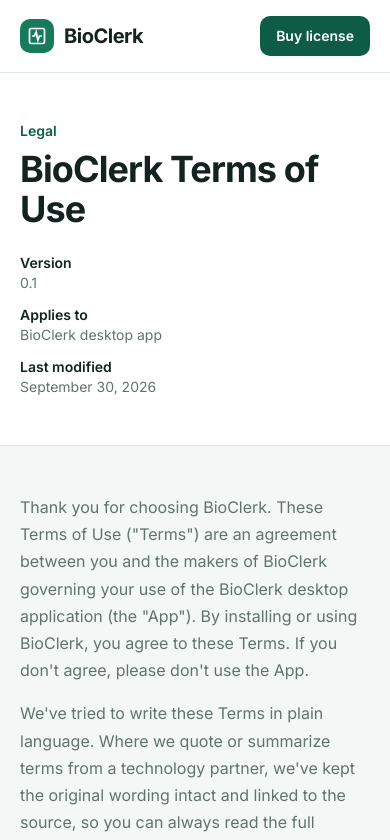
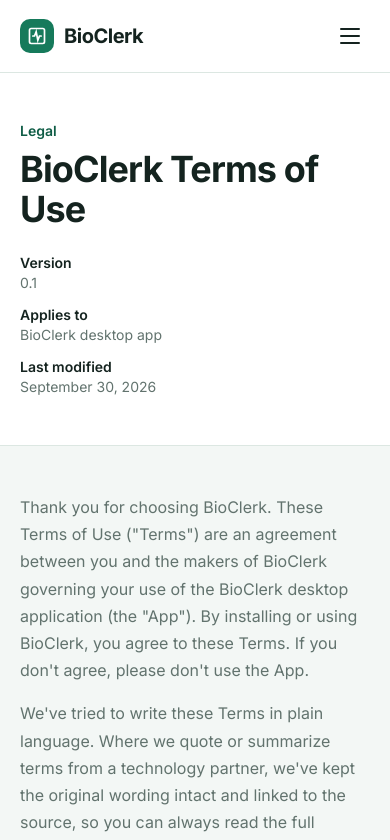
Before and after one commit to Oreoluwaibk/bioclerk, a Next.js app: page /terms in a window 390 px wide. Shown: the top 840 px of the page. Built offline with nearby package versions, Linux system fonts and the light colour scheme.

Commit message:
add hamburger icon

```diff
--- a/components/site-header.tsx
+++ b/components/site-header.tsx
@@ -2,7 +2,7 @@
 
 import Link from "next/link";
 import { usePathname } from "next/navigation";
-import { useEffect, useState } from "react";
+import { useEffect, useId, useState } from "react";
 import { BrandLogo } from "./brand-logo";
 
 const links = [
@@ -25,6 +25,28 @@
   return false;
 }
 
+function MenuIcon({ open }: { open: boolean }) {
+  return (
+    <span className="relative block h-4 w-5" aria-hidden>
+      <span
+        className={`absolute left-0 block h-0.5 w-5 rounded-full transition-all duration-200 ${
+          open ? "top-1/2 -translate-y-1/2 rotate-45" : "top-0"
+        } bg-current`}
+      />
+      <span
+        className={`absolute left-0 top-1/2 block h-0.5 w-5 -translate-y-1/2 rounded-full bg-current transition-all duration-200 ${
+          open ? "opacity-0" : "opacity-100"
+        }`}
+      />
+      <span
+        className={`absolute left-0 block h-0.5 w-5 rounded-full transition-all duration-200 ${
+          open ? "top-1/2 -translate-y-1/2 -rotate-45" : "bottom-0"
+        } bg-current`}
+      />
+    </span>
+  );
+}
+
 export function SiteHeader({
   variant = "default",
 }: {
@@ -32,6 +54,8 @@
 }) {
   const pathname = usePathname() ?? "/";
   const [hash, setHash] = useState("");
+  const [menuOpen, setMenuOpen] = useState(false);
+  const menuId = useId();
   const isSolid = variant === "solid";
 
   useEffect(() => {
@@ -41,6 +65,47 @@
     return () => window.removeEventListener("hashchange", syncHash);
   }, [pathname]);
 
+  useEffect(() => {
+    setMenuOpen(false);
+  }, [pathname]);
+
+  useEffect(() => {
+    if (!menuOpen) return;
+    const onKeyDown = (event: KeyboardEvent) => {
+      if (event.key === "Escape") setMenuOpen(false);
+    };
+    document.addEventListener("keydown", onKeyDown);
+    document.body.style.overflow = "hidden";
+    return () => {
+      document.removeEventListener("keydown", onKeyDown);
+      document.body.style.overflow = "";
+    };
+  }, [menuOpen]);
+
+  const handleNavClick = (href: string) => {
+    if (href.includes("#")) {
+      setHash(`#${href.split("#")[1]}`);
+    } else {
+      setHash("");
+    }
+    setMenuOpen(false);
+  };
+
+  const linkClass = (active: boolean, mobile = false) => {
+    if (mobile) {
+      return active
+        ? "bg-brand-soft font-semibold text-brand-deep"
+        : "text-foreground hover:bg-brand-soft/60";
+    }
+    return active
+      ? isSolid
+        ? "font-semibold text-brand-deep"
+        : "font-semibold text-white"
+      : isSolid
+        ? "text-muted hover:text-foreground"
+        : "text-sidebar-muted hover:text-white";
+  };
+
   return (
     <header
       className={`sticky top-0 z-50 border-b ${
@@ -49,8 +114,9 @@
           : "border-transparent bg-sidebar/80 backdrop-blur-md"
       }`}
     >
-      <div className="mx-auto flex h-[72px] w-full max-w-6xl items-center justify-between px-5 sm:px-8">
+      <div className="mx-auto flex h-[72px] w-full max-w-6xl items-center justify-between gap-3 px-5 sm:px-8">
         <BrandLogo tone={isSolid ? "dark" : "light"} />
+
         <nav className="hidden items-center gap-7 md:flex" aria-label="Primary">
           {links.map((link) => {
             const active = isActive(link.match, pathname, hash);
@@ -59,22 +125,8 @@
                 key={link.href}
                 href={link.href}
                 aria-current={active ? "page" : undefined}
-                onClick={() => {
-                  if (link.href.includes("#")) {
-                    setHash(`#${link.href.split("#")[1]}`);
-                  } else {
-                    setHash("");
-                  }
-                }}
-                className={`relative text-sm font-medium transition-colors ${
-                  active
-                    ? isSolid
-                      ? "font-semibold text-brand-deep"
-                      : "font-semibold text-white"
-                    : isSolid
-                      ? "text-muted hover:text-foreground"
-                      : "text-sidebar-muted hover:text-white"
-                }`}
+                onClick={() => handleNavClick(link.href)}
+                className={`relative text-sm font-medium transition-colors ${linkClass(active)}`}
               >
                 {link.label}
                 {active ? (
@@ -87,10 +139,11 @@
             );
           })}
         </nav>
-        <div className="flex items-center gap-3">
+
+        <div className="flex items-center gap-2 sm:gap-3">
           <a
             href="mailto:support.bioclerk@gmail.com"
-            className={`hidden text-sm font-semibold sm:inline ${
+            className={`hidden text-sm font-semibold md:inline ${
               isSolid
                 ? "text-brand-deep"
                 : "text-sidebar-muted hover:text-white"
@@ -100,11 +153,80 @@
           </a>
           <a
             href="mailto:support.bioclerk@gmail.com?subject=BioClerk%20license"
-            className="rounded-[10px] bg-brand-deep px-4 py-2.5 text-sm font-semibold text-white transition-colors hover:bg-brand"
+            className="hidden rounded-[10px] bg-brand-deep px-4 py-2.5 text-sm font-semibold text-white transition-colors hover:bg-brand sm:inline-flex"
           >
             Buy license
           </a>
+          <button
+            type="button"
+            className={`inline-flex size-10 items-center justify-center rounded-[10px] transition-colors md:hidden ${
+              isSolid
+                ? "text-foreground hover:bg-brand-soft"
+                : "text-white hover:bg-white/10"
+            }`}
+            aria-expanded={menuOpen}
+            aria-controls={menuId}
+            aria-label={menuOpen ? "Close menu" : "Open menu"}
+            onClick={() => setMenuOpen((open) => !open)}
+          >
+            <MenuIcon open={menuOpen} />
+          </button>
         </div>
+      </div>
+
+      <div
+        id={menuId}
+        className={`border-t md:hidden ${
+          menuOpen ? "block" : "hidden"
+        } ${
+          isSolid
+            ? "border-border bg-surface"
+            : "border-brand-mid bg-sidebar"
+        }`}
+      >
+        <nav
+          className="mx-auto flex w-full max-w-6xl flex-col gap-1 px-5 py-4 sm:px-8"
+          aria-label="Mobile"
+        >
+          {links.map((link) => {
+            const active = isActive(link.match, pathname, hash);
+            return (
+              <Link
+                key={link.href}
+                href={link.href}
+                aria-current={active ? "page" : undefined}
+                onClick={() => handleNavClick(link.href)}
+                className={`rounded-[10px] px-3 py-3 text-sm transition-colors ${
+                  isSolid
+                    ? linkClass(active, true)
+                    : active
+                      ? "bg-brand-mid font-semibold text-white"
+                      : "text-sidebar-muted hover:bg-brand-mid/70 hover:text-white"
+                }`}
+              >
+                {link.label}
+              </Link>
+            );
+          })}
+          <a
+            href="mailto:support.bioclerk@gmail.com"
+            className={`rounded-[10px] px-3 py-3 text-sm ${
+              isSolid
+                ? "text-foreground hover:bg-brand-soft/60"
+                : "text-sidebar-muted hover:bg-brand-mid/70 hover:text-white"
+            }`}
+            onClick={() => setMenuOpen(false)}
+          >
+            Support
+          </a>
+          <a
+            href="mailto:support.bioclerk@gmail.com?subject=BioClerk%20license"
+            className="mt-2 rounded-[10px] bg-brand-deep px-3 py-3 text-center text-sm font-semibold text-white transition-colors hover:bg-brand"
+            onClick={() => setMenuOpen(false)}
+          >
+            Buy license
+          </a>
+        </nav>
       </div>
     </header>
   );
```
